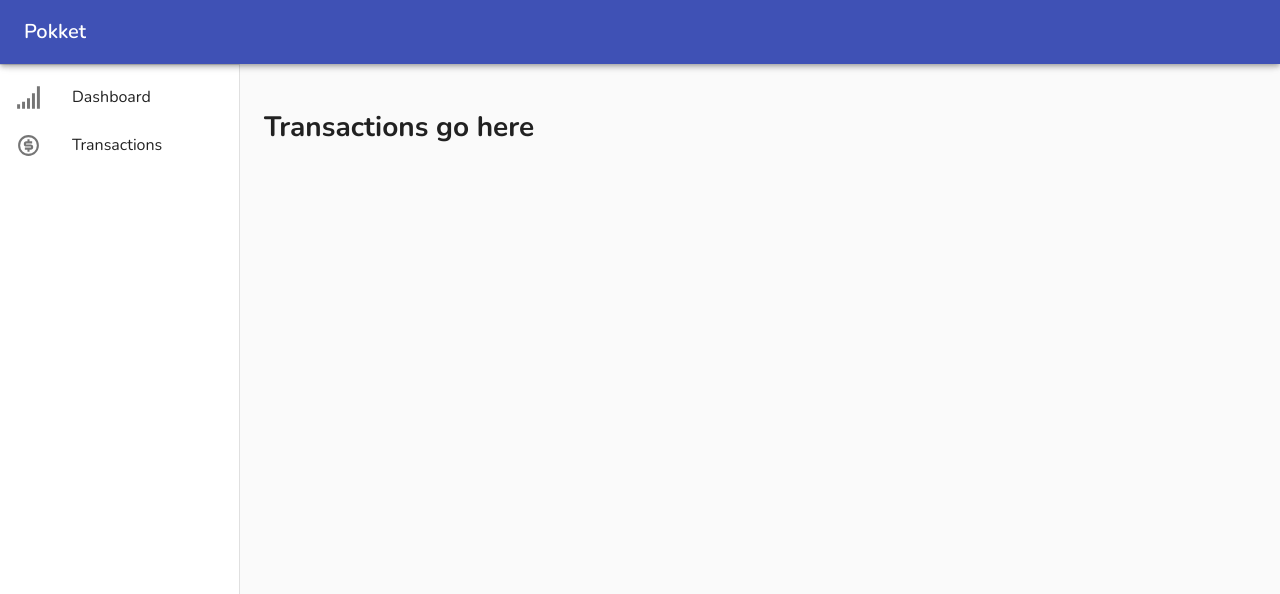
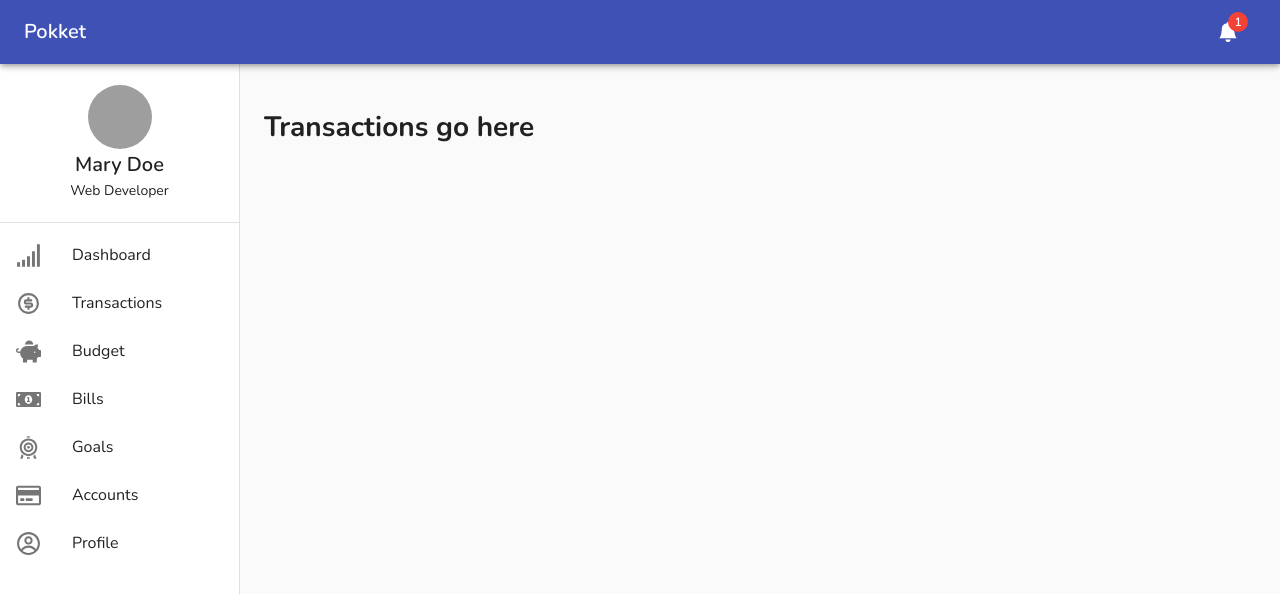
Before and after one commit to joshuabgutierrez/pokket, a React (Create React App) app in the folder pokket-front-end/: page /transactions in a window 1280 px wide. Shown: the top 594 px of the page. Built offline with nearby package versions, Linux system fonts and the light colour scheme; grey boxes are pictures that could not be loaded.

Commit message:
Complete Sidebar and Navbar

```diff
--- a/pokket-front-end/src/components/Home/Home.js
+++ b/pokket-front-end/src/components/Home/Home.js
@@ -10,6 +10,7 @@ import Sidebar from '../Sidebar/Sidebar';
 
 const drawerWidth = 240;
 
+// Material-UI Styling
 const useStyles = makeStyles((theme) => ({
 	root: {
 		display: 'flex'
@@ -29,6 +30,7 @@ const useStyles = makeStyles((theme) => ({
 		padding: theme.spacing(3)
 	}
 }));
+// !Material-UI Styling
 
 function Home() {
 	const classes = useStyles();
--- a/pokket-front-end/src/components/Navbar/Navbar.js
+++ b/pokket-front-end/src/components/Navbar/Navbar.js
@@ -1,13 +1,19 @@
-import { AppBar, IconButton, makeStyles, Toolbar, Typography } from '@material-ui/core';
+import { AppBar, Badge, IconButton, makeStyles, Toolbar, Typography } from '@material-ui/core';
 import React from 'react';
 import { HiMenu as MenuIcon } from 'react-icons/hi';
+import { BsFillBellFill as NotificationsIcon } from 'react-icons/bs';
 
 const drawerWidth = 240;
 
+// Material-UI Styling
 const useStyles = makeStyles((theme) => ({
 	appBar: {
 		minWidth: '100%',
 		zIndex: '1',
+		display: 'flex',
+		flexDirection: 'row',
+		alignItems: 'center',
+		justifyContent: 'space-between',
 		[theme.breakpoints.up('sm')]: {
 			width: `calc(100% - ${drawerWidth}px)`,
 			marginLeft: drawerWidth
@@ -18,8 +24,12 @@ const useStyles = makeStyles((theme) => ({
 		[theme.breakpoints.up('sm')]: {
 			display: 'none'
 		}
+	},
+	badgeStyle: {
+		marginRight: '3em'
 	}
 }));
+// !Material-UI Styling
 
 function Navbar({ handleDrawerToggle }) {
 	const classes = useStyles();
@@ -39,6 +49,9 @@ function Navbar({ handleDrawerToggle }) {
 					Pokket
 				</Typography>
 			</Toolbar>
+			<Badge badgeContent={1} color="error" className={classes.badgeStyle}>
+				<NotificationsIcon size={20} />
+			</Badge>
 		</AppBar>
 	);
 }
--- a/pokket-front-end/src/components/Sidebar/Sidebar.js
+++ b/pokket-front-end/src/components/Sidebar/Sidebar.js
@@ -1,21 +1,11 @@
 import React from 'react';
-import {
-	Divider,
-	Drawer,
-	Hidden,
-	List,
-	ListItem,
-	ListItemIcon,
-	ListItemText,
-	makeStyles,
-	useTheme
-} from '@material-ui/core';
-import { GiNetworkBars as DashboardIcon } from 'react-icons/gi';
-import { RiMoneyDollarCircleLine as TransactionsIcon } from 'react-icons/ri';
-import { Link } from 'react-router-dom';
+import { Divider, Drawer, Hidden, makeStyles, useTheme } from '@material-ui/core';
+import SidebarProfile from './SidebarProfile';
+import SidebarItems from './SidebarItems';
 
 const drawerWidth = 240;
 
+// Material-UI Styling
 const useStyles = makeStyles((theme) => ({
 	drawer: {
 		zIndex: '0',
@@ -29,6 +19,7 @@ const useStyles = makeStyles((theme) => ({
 	},
 	toolbar: theme.mixins.toolbar
 }));
+// !Material-UI-Styling
 
 function Sidebar(props) {
 	const classes = useStyles();
@@ -40,21 +31,9 @@ function Sidebar(props) {
 	const drawer = (
 		<div>
 			<div className={classes.toolbar} />
+			<SidebarProfile />
 			<Divider />
-			<List>
-				<ListItem button key={2} component={Link} to="/">
-					<ListItemIcon>
-						<DashboardIcon size={25} />
-					</ListItemIcon>
-					<ListItemText primary="Dashboard" />
-				</ListItem>
-				<ListItem button key={1} component={Link} to="/transactions">
-					<ListItemIcon>
-						<TransactionsIcon size={25} />
-					</ListItemIcon>
-					<ListItemText primary="Transactions" />
-				</ListItem>
-			</List>
+			<SidebarItems />
 		</div>
 	);
 
--- /dev/null
+++ b/pokket-front-end/src/components/Sidebar/SidebarItems.js
@@ -0,0 +1,64 @@
+import React from 'react';
+import { Link } from 'react-router-dom';
+import { List, ListItem, ListItemIcon, ListItemText } from '@material-ui/core';
+import { GiNetworkBars as DashboardIcon, GiArcheryTarget as GoalsIcon } from 'react-icons/gi';
+import { RiMoneyDollarCircleLine as TransactionsIcon } from 'react-icons/ri';
+import {
+	FaPiggyBank as BudgetIcon,
+	FaMoneyBillAlt as BillsIcon,
+	FaRegCreditCard as AccountsIcon
+} from 'react-icons/fa';
+import { CgProfile as ProfileIcon } from 'react-icons/cg';
+
+function SidebarItems() {
+	return (
+		<React.Fragment>
+			<List>
+				<ListItem button key={1} component={Link} to="/">
+					<ListItemIcon>
+						<DashboardIcon size={25} />
+					</ListItemIcon>
+					<ListItemText primary="Dashboard" />
+				</ListItem>
+				<ListItem button key={2} component={Link} to="/transactions">
+					<ListItemIcon>
+						<TransactionsIcon size={25} />
+					</ListItemIcon>
+					<ListItemText primary="Transactions" />
+				</ListItem>
+				<ListItem button key={3} component={Link} to="/budget">
+					<ListItemIcon>
+						<BudgetIcon size={25} />
+					</ListItemIcon>
+					<ListItemText primary="Budget" />
+				</ListItem>
+				<ListItem button key={4} component={Link} to="/bills">
+					<ListItemIcon>
+						<BillsIcon size={25} />
+					</ListItemIcon>
+					<ListItemText primary="Bills" />
+				</ListItem>
+				<ListItem button key={5} component={Link} to="/goals">
+					<ListItemIcon>
+						<GoalsIcon size={25} />
+					</ListItemIcon>
+					<ListItemText primary="Goals" />
+				</ListItem>
+				<ListItem button key={6} component={Link} to="/accounts">
+					<ListItemIcon>
+						<AccountsIcon size={25} />
+					</ListItemIcon>
+					<ListItemText primary="Accounts" />
+				</ListItem>
+				<ListItem button key={7} component={Link} to="/profile">
+					<ListItemIcon>
+						<ProfileIcon size={25} />
+					</ListItemIcon>
+					<ListItemText primary="Profile" />
+				</ListItem>
+			</List>
+		</React.Fragment>
+	);
+}
+
+export default SidebarItems;
--- /dev/null
+++ b/pokket-front-end/src/components/Sidebar/SidebarProfile.js
@@ -0,0 +1,34 @@
+import React from 'react';
+import { Avatar, makeStyles, Typography } from '@material-ui/core';
+
+// Material-UI Styling
+const useStyles = makeStyles((theme) => ({
+	root: {
+		padding: '1.5em 0',
+		display: 'flex',
+		flexDirection: 'column',
+		alignItems: 'center'
+	},
+	large: {
+		width: theme.spacing(8),
+		height: theme.spacing(8)
+	}
+}));
+// !Material-UI Styling
+
+function SidebarProfile() {
+	const classes = useStyles();
+	return (
+		<div className={classes.root}>
+			<Avatar
+				alt="Mary Doe"
+				src="https://images.unsplash.com/photo-1488426862026-3ee34a7d66df?ixid=MXwxMjA3fDB8MHxwaG90by1wYWdlfHx8fGVufDB8fHw%3D&ixlib=rb-1.2.1&auto=format&fit=crop&w=334&q=80"
+				className={classes.large}
+			/>
+			<Typography variant="h6">Mary Doe</Typography>
+			<Typography variant="body2">Web Developer</Typography>
+		</div>
+	);
+}
+
+export default SidebarProfile;
```
Also changed, not shown: 1 other file (tests, documents, lock files or other folders).
